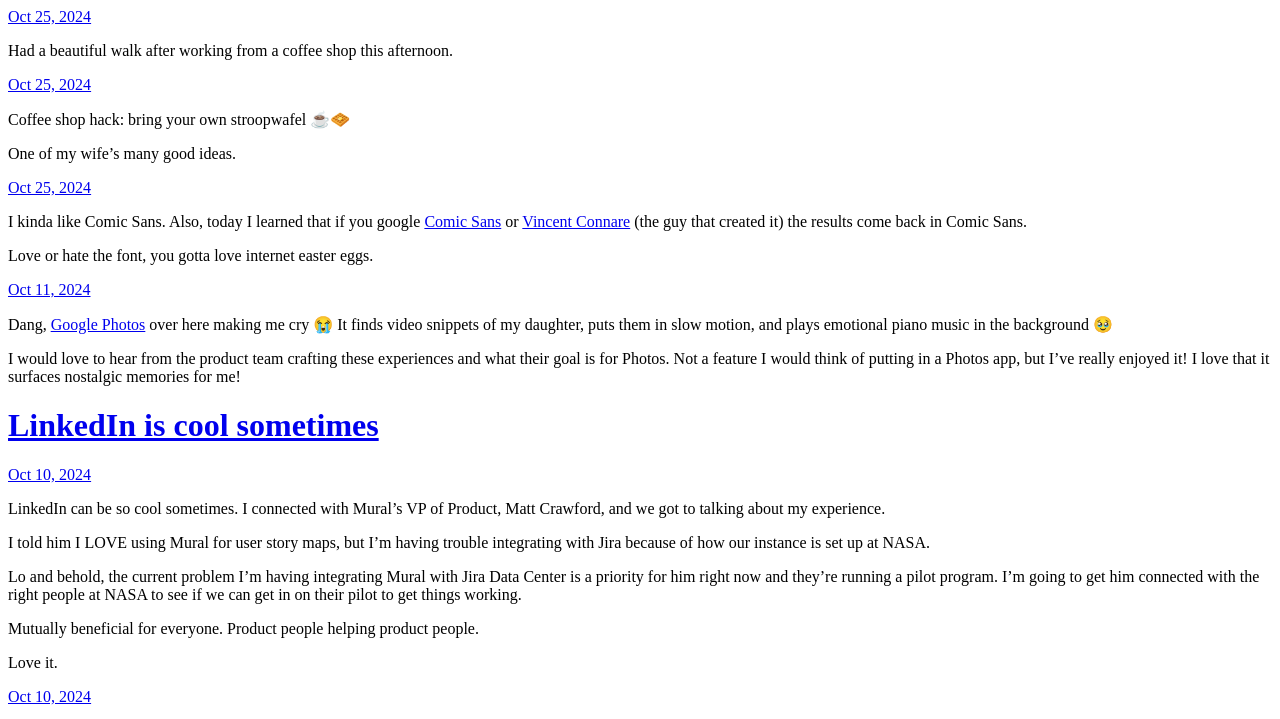
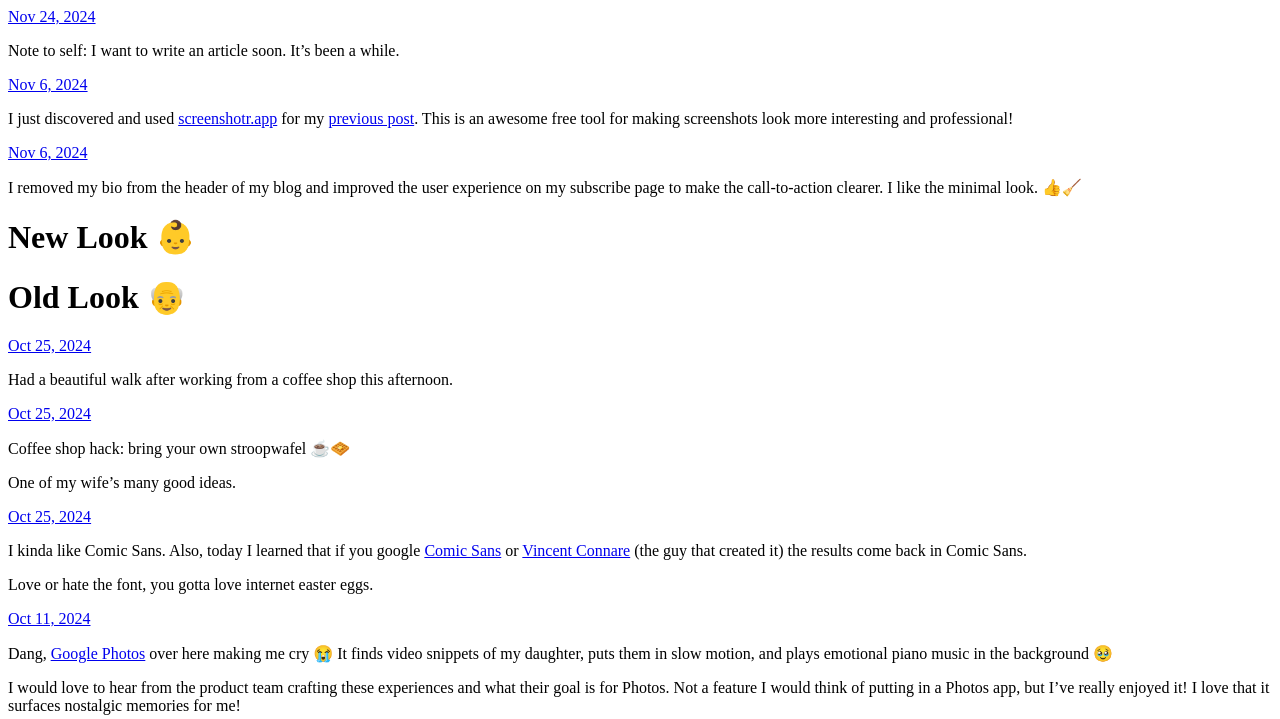
Before and after one commit to jakeweidokal/blog, a plain HTML site: page index.html in a window 1280 px wide. Shown: the top 719 px of the page. Drawn offline with Linux system fonts and the light colour scheme.

Commit message:
Archiving from Micro.blog.

```diff
--- a/index.html
+++ b/index.html
@@ -21,6 +21,43 @@
 <div class="h-feed">
 
 
+
+	  <div class="h-entry">
+
+
+		<a href="https://weidok.al/2024/11/24/note-to-self.html" class="u-url"><time class="dt-published" datetime="2024-11-24 21:14:11 -0500">Nov 24, 2024</time></a>
+
+		<div class="e-content">
+			 <p>Note to self: I want to write an article soon. It&rsquo;s been a while.</p>
+
+		</div>
+	  </div>
+
+	  <div class="h-entry">
+
+
+		<a href="https://weidok.al/2024/11/06/i-just-discovered.html" class="u-url"><time class="dt-published" datetime="2024-11-06 08:16:20 -0500">Nov 6, 2024</time></a>
+
+		<div class="e-content">
+			 <p>I just discovered and used <a href="https://screenshotr.app">screenshotr.app</a> for my <a href="https://weidok.al/2024/11/06/i-removed-my.html">previous post</a>. This is an awesome free tool for making screenshots look more interesting and professional!</p>
+
+		</div>
+	  </div>
+
+	  <div class="h-entry">
+
+
+		<a href="https://weidok.al/2024/11/06/i-removed-my.html" class="u-url"><time class="dt-published" datetime="2024-11-06 08:03:13 -0500">Nov 6, 2024</time></a>
+
+		<div class="e-content">
+			 <p>I removed my bio from the header of my blog and improved the user experience on my subscribe page to make the call-to-action clearer. I like the minimal look. 👍🧹</p>
+<h1 id="new-look-">New Look 👶</h1>
+<!-- raw HTML omitted -->
+<h1 id="old-look-">Old Look 👴</h1>
+<!-- raw HTML omitted -->
+
+		</div>
+	  </div>
 
 	  <div class="h-entry">
 
@@ -805,7 +842,7 @@ taut hush, reflection</p>
 		<a href="https://weidok.al/2024/05/26/an-analog-blog.html" class="u-url"><time class="dt-published" datetime="2024-05-26 09:13:09 -0500">May 26, 2024</time></a>
 
 		<div class="e-content">
-			 <p><img src="https://cdn.uploads.micro.blog/139317/2024/media.jpg" alt="A journal and Lamy Safari fountain pen on a dark stained wood table"></p>
+			 <p><img src="https://weidok.al/uploads/2024/media.jpg" alt="A journal and Lamy Safari fountain pen on a dark stained wood table"></p>
 <p><em>The following was transcribed from the pictured journal entry. I used Google Lens and a LOT of editing.</em></p>
 <p>It has been easy to <strong>not</strong> make time to write recently. &ldquo;Busyness&rdquo; is the main culprit, but I&rsquo;ve also been spending time with its less boisterous sibling, distraction. And so here I find myself, back at the roots of my writing practice. The journal. I&rsquo;ve missed the empty page. The empty screen is nice too, in my writing software of choice, but I can&rsquo;t help feeling the weight of the myriad windows/apps/messages vying for my attention. So I&rsquo;ve returned to my empty page. It welcomes my attention and thought, but does not compete for them. It is an escape in plain sight.</p>
 <p>The past couple weeks have been especially tricky with a sick daughter who doesn&rsquo;t want to sleep, a busy and understaffed season at work, and all sorts of house projects begging to be completed. All these things are important to give my time to, but I miss having time alone to work through my thoughts. And there is something unique to working through thoughts with pen and paper. It would be interesting to see how a particular thought path might develop differently if done digitally instead of analog. Digital thoughts can be discarded and reshaped much more easily. Analog thoughts are methodical and more planned out. Each word, each sentence, gets much more thought. There is no turning back.</p>
```
